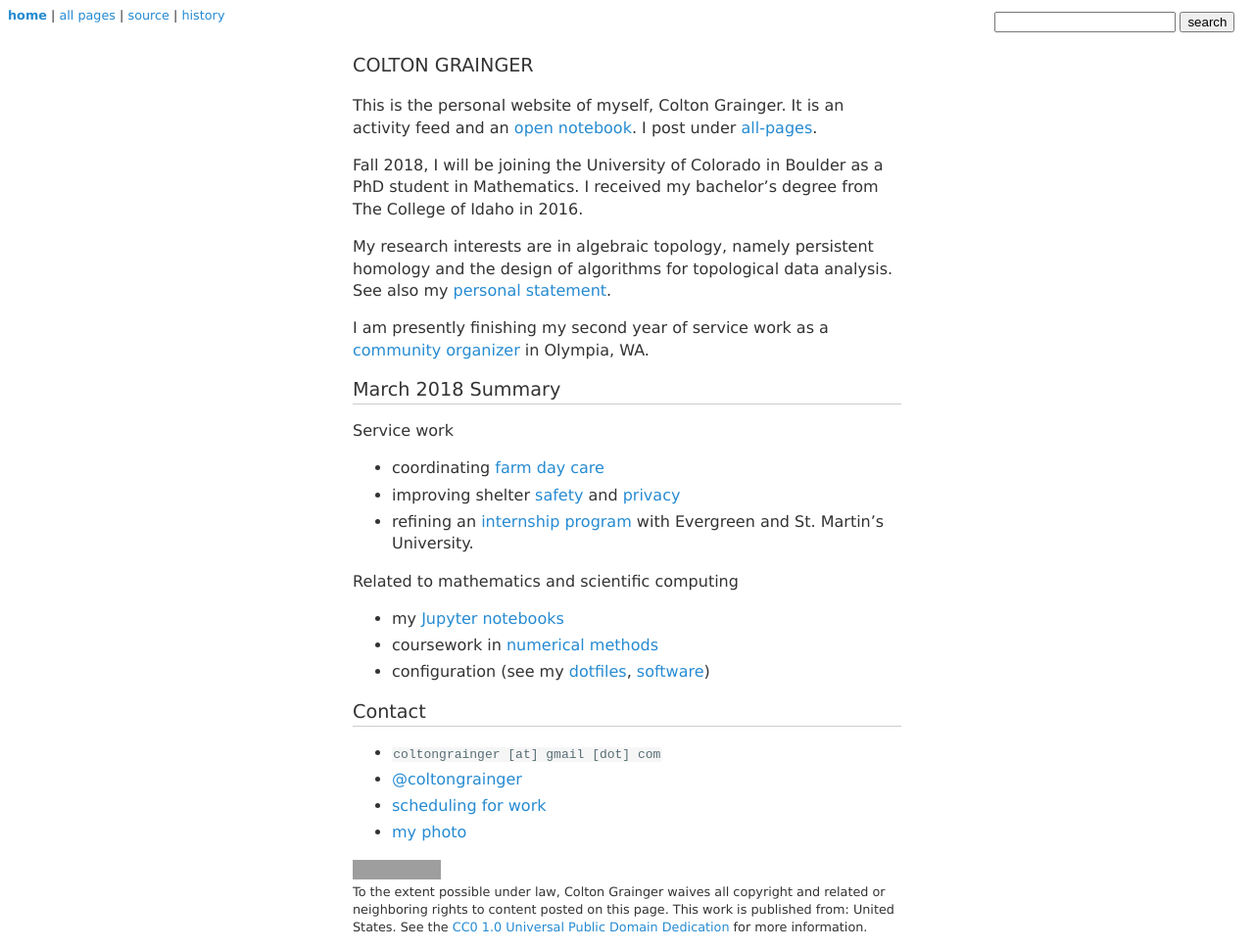
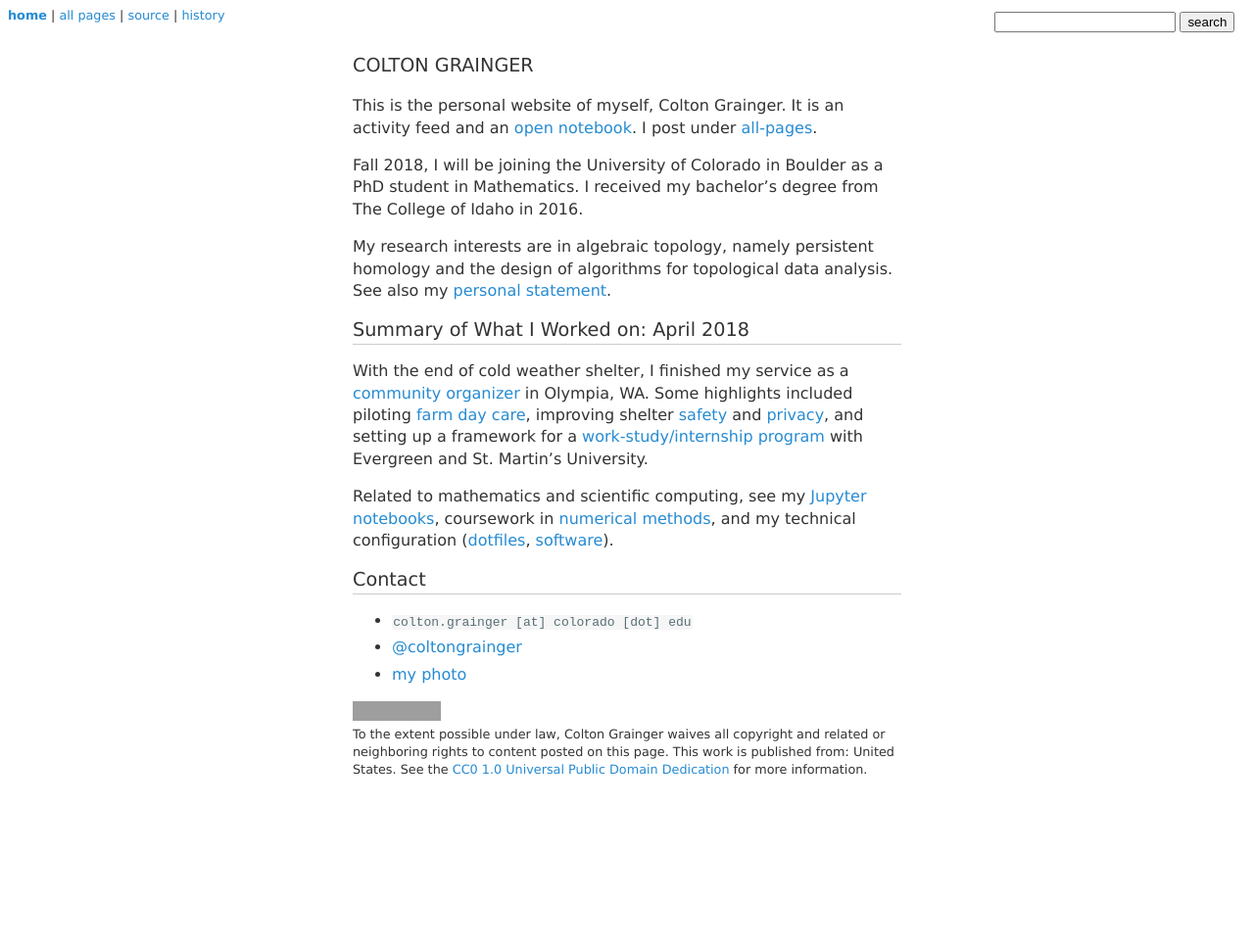
Before and after one commit to coltongrainger/blog, a Jekyll site: the page built from index.md, in a window 1280 px wide. Shown: the whole page at 98% size. Built offline with Jekyll 4.4.1, drawn with Linux system fonts in a browser that asks for light colours; our own code applies the rules of GitHub Pages for plain Markdown files; after the commit the page ends 900 px from its top, so only the background shows below that; grey boxes are pictures that could not be loaded.

Commit message:
finish at shelter

```diff
--- a/index.md
+++ b/index.md
@@ -14,27 +14,14 @@ Fall 2018, I will be joining the University of Colorado in Boulder as a PhD stud
 
 My research interests are in algebraic topology, namely persistent homology and the design of algorithms for topological data analysis. See also my [personal statement](/personal-statement).
 
-I am presently finishing my second year of service work as a [community organizer](https://github.com/coltongrainger/work) in Olympia, WA.
+## Summary of What I Worked on: April 2018
 
-## March 2018 Summary
+With the end of cold weather shelter, I finished my service as a [community organizer](https://github.com/coltongrainger/work) in Olympia, WA. Some highlights included piloting [farm day care](fscss-volunteers/farm-day-care), improving shelter [safety](fscss-volunteers/wiki#safety) and [privacy](https://github.com/coltongrainger/fscss/blob/master/curriculum/2018-04-12-privacy.md), and setting up a framework for a [work-study/internship program](fscss-volunteers/practicum) with Evergreen and St. Martin's University.
 
-Service work
-
-- coordinating [farm day care](fscss-volunteers/farm-day-care)
-- improving shelter [safety](fscss-volunteers/wiki#safety) and
-  [privacy](https://github.com/coltongrainger/fscss/blob/master/curriculum/2018-04-12-privacy.md)
-- refining an [internship program](fscss-volunteers/practicum) with Evergreen
-  and St. Martin's University.
-
-Related to mathematics and scientific computing
-
- - my [Jupyter notebooks](https://nbviewer.jupyter.org/github/coltongrainger/notebooks/tree/master/)
- - coursework in [numerical methods](/math-428)
- - configuration (see my [dotfiles](https://github.com/coltongrainger/dotfiles), [software](/software))
+Related to mathematics and scientific computing, see my [Jupyter notebooks](https://nbviewer.jupyter.org/github/coltongrainger/notebooks/tree/master/), coursework in [numerical methods](/math-428), and my technical configuration ([dotfiles](https://github.com/coltongrainger/dotfiles), [software](/software)).
 
 ## Contact
 
-- `coltongrainger [at] gmail [dot] com`
+- `colton.grainger [at] colorado [dot] edu`
 - [@coltongrainger](https://twitter.com/coltongrainger)
-- [scheduling for work](https://meetme.so/coltongrainger)
 - [my photo](images/identification-photo.jpg)
```
Also changed, not shown: other parts of index.md (+1 -1 lines).
